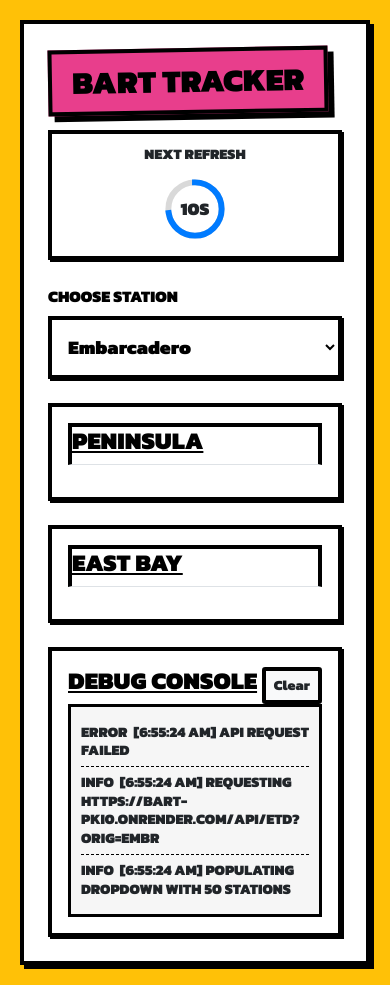
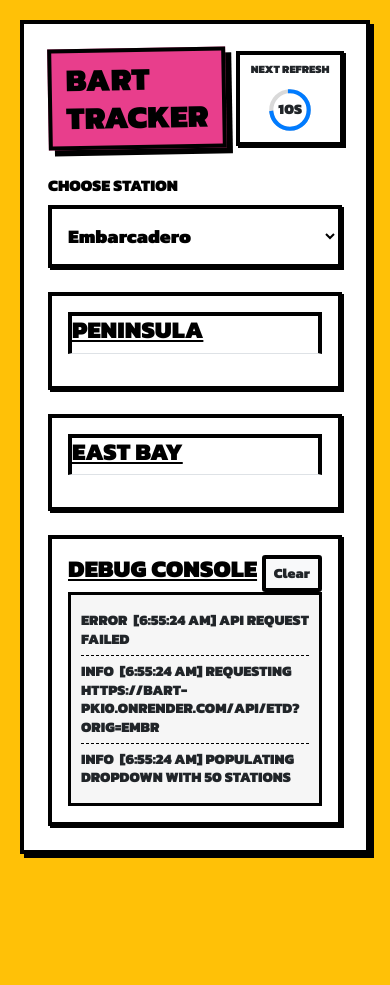
Before and after one commit to varindersingh83/BART, a website: page index.html in a window 390 px wide. After the commit the page ends 874 px from the top, so only its background shows below. Drawn offline with nearby package versions, Linux system fonts and the light colour scheme; no server answers.

Commit message:
Tighten mobile refresh badge layout

```diff
--- a/assets/css/style.css
+++ b/assets/css/style.css
@@ -59,6 +59,7 @@
   justify-content: space-between;
   gap: 16px;
   flex-wrap: wrap;
+  min-width: 0;
 }
 
 .refresh-indicator {
@@ -67,6 +68,7 @@
   border: 4px solid var(--black);
   min-width: 160px;
   text-align: center;
+  flex: 0 0 auto;
 }
 
 .refresh-label {
@@ -232,9 +234,36 @@
 @media (max-width: 576px) {
   .title-text {
     font-size: 2rem;
+    max-width: 64%;
+    padding: 8px 14px;
+  }
+
+  .header-row {
+    flex-wrap: nowrap;
+    gap: 10px;
   }
 
   .refresh-indicator {
-    width: 100%;
+    width: auto;
+    min-width: 108px;
+    padding: 6px 8px;
+  }
+
+  .refresh-badge {
+    width: 52px;
+    height: 52px;
+  }
+
+  .refresh-ring {
+    width: 52px;
+    height: 52px;
+  }
+
+  .refresh-seconds {
+    font-size: 0.9rem;
+  }
+
+  .refresh-label {
+    font-size: 0.7rem;
   }
 }
```
